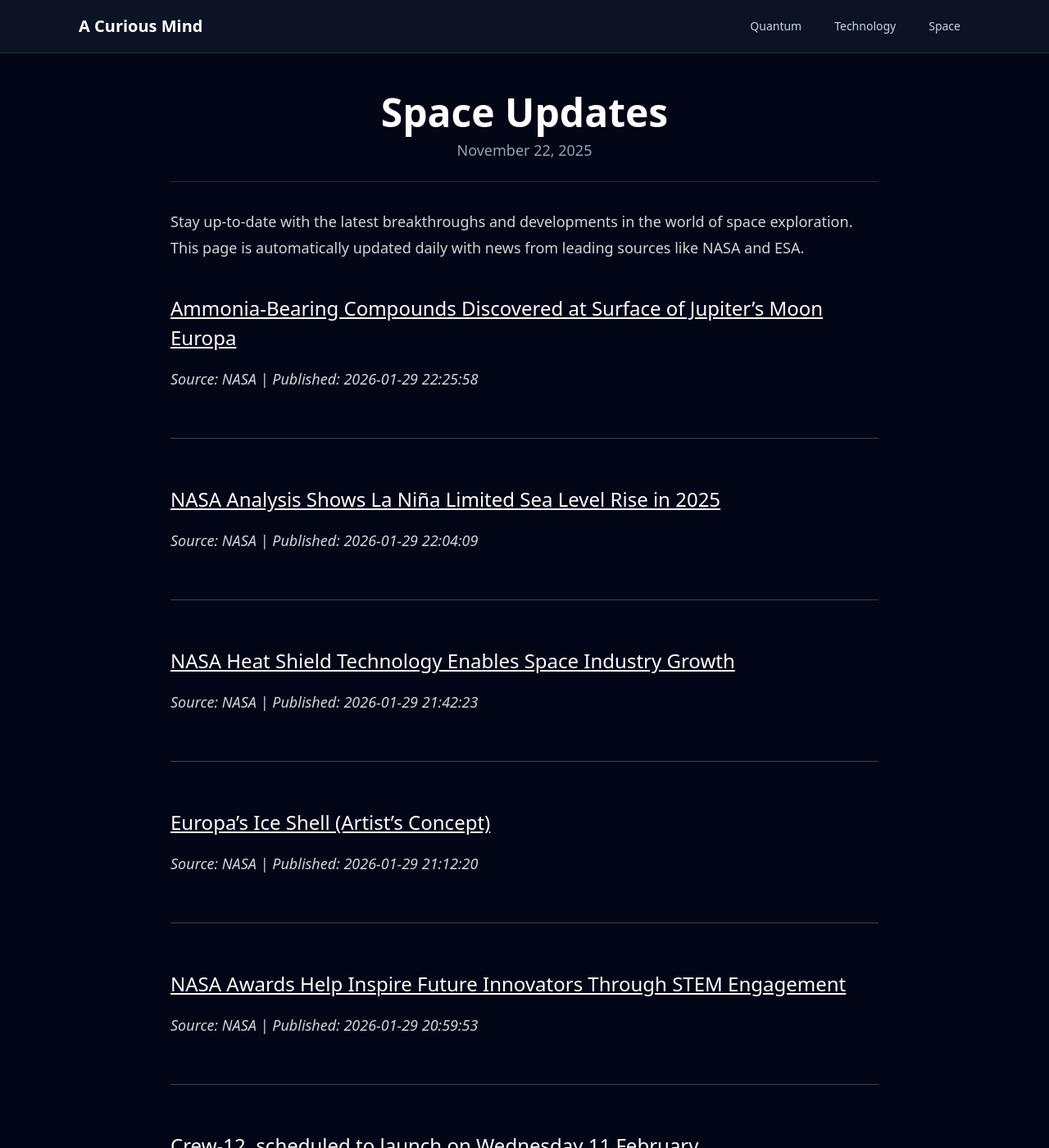
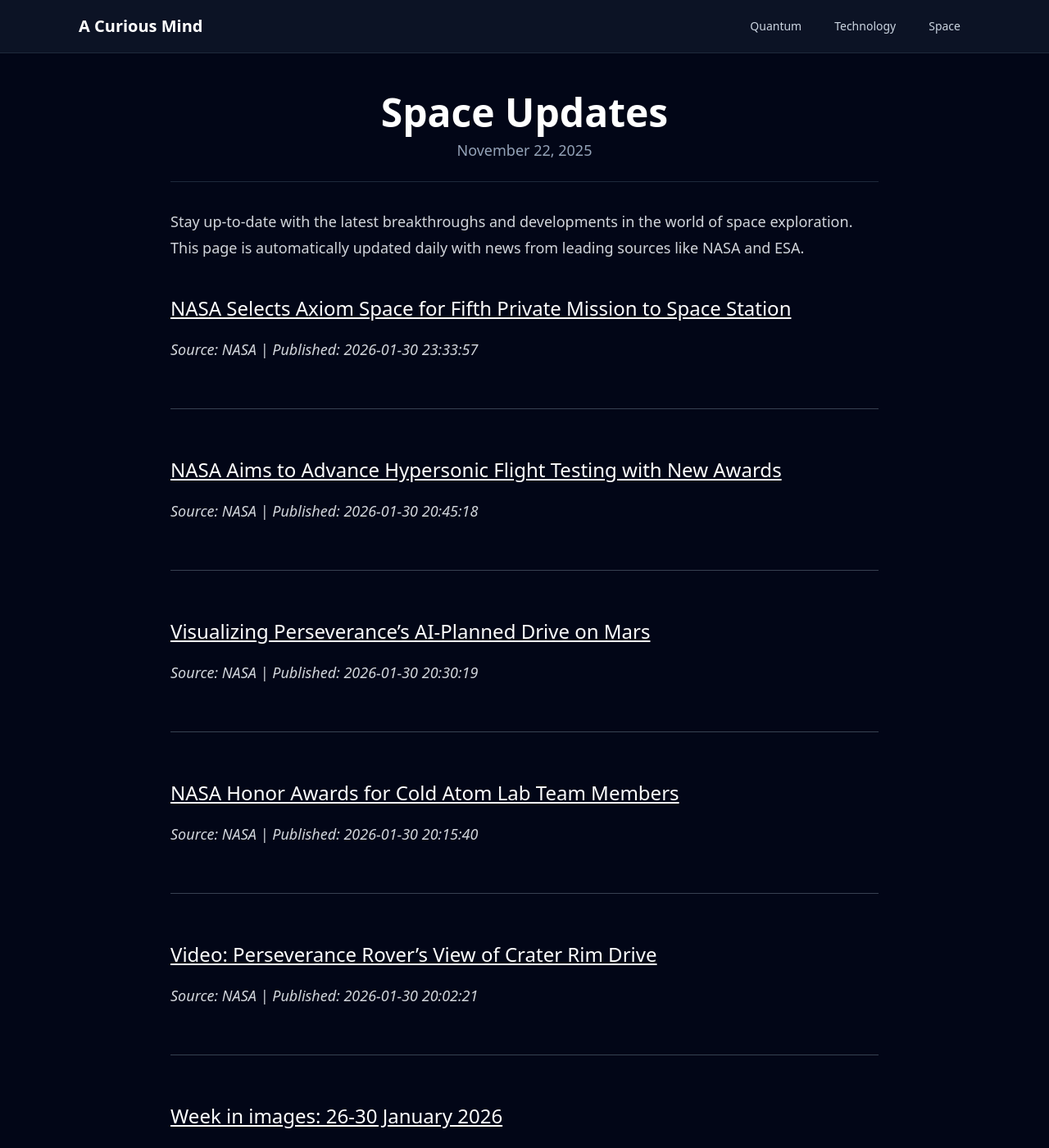
Before and after one commit to onehl7/onehl7.github.io, a Jekyll site: the page built from _posts/2025-11-22-space-updates.md, in a window 1280 px wide and 1400 px high. Shown: the whole window at 82% size. Built offline with Jekyll 4.4.1, drawn with Linux system fonts in a browser that asks for light colours; nearby versions of some CDN libraries; some of the changed text lies outside the part shown.

Commit message:
Update space news data

```diff
--- a/_data/space_news.json
+++ b/_data/space_news.json
@@ -1,57 +1,57 @@
 [
   {
     "source": "NASA",
-    "title": "Ammonia-Bearing Compounds Discovered at Surface of Jupiter\u2019s Moon Europa",
-    "link": "https://science.nasa.gov/photojournal/ammonia-bearing-compounds-discovered-at-surface-of-jupiters-moon-europa/",
-    "published": "2026-01-29 22:25:58"
+    "title": "NASA Selects Axiom Space for Fifth Private Mission to Space Station",
+    "link": "https://www.nasa.gov/news-release/nasa-selects-axiom-space-for-fifth-private-mission-to-space-station/",
+    "published": "2026-01-30 23:33:57"
   },
   {
     "source": "NASA",
-    "title": "NASA Analysis Shows La Ni\u00f1a Limited Sea Level Rise in 2025",
-    "link": "https://science.nasa.gov/photojournal/nasa-analysis-shows-la-nina-limited-sea-level-rise-in-2025/",
-    "published": "2026-01-29 22:04:09"
+    "title": "NASA Aims to Advance Hypersonic Flight Testing with New Awards",
+    "link": "https://www.nasa.gov/aeronautics/nasa-aims-to-advance-hypersonic-flight-testing-with-new-awards/",
+    "published": "2026-01-30 20:45:18"
   },
   {
     "source": "NASA",
-    "title": "NASA Heat Shield Technology Enables Space Industry Growth",
-    "link": "https://www.nasa.gov/directorates/stmd/nasa-heat-shield-technology-enables-space-industry-growth/",
-    "published": "2026-01-29 21:42:23"
+    "title": "Visualizing Perseverance\u2019s AI-Planned Drive on Mars",
+    "link": "https://science.nasa.gov/photojournal/visualizing-perseverances-ai-planned-drive-on-mars/",
+    "published": "2026-01-30 20:30:19"
   },
   {
     "source": "NASA",
-    "title": "Europa\u2019s Ice Shell (Artist\u2019s Concept)",
-    "link": "https://science.nasa.gov/photojournal/europas-ice-shell-artists-concept/",
-    "published": "2026-01-29 21:12:20"
+    "title": "NASA Honor Awards for Cold Atom Lab Team Members",
+    "link": "https://science.nasa.gov/missions/station/iss-research/cold-atom-laboratory/nasa-honor-awards-for-cold-atom-lab-team-members/",
+    "published": "2026-01-30 20:15:40"
   },
   {
     "source": "NASA",
-    "title": "NASA Awards Help Inspire Future Innovators Through STEM Engagement",
-    "link": "https://www.nasa.gov/news-release/nasa-awards-help-inspire-future-innovators-through-stem-engagement/",
-    "published": "2026-01-29 20:59:53"
+    "title": "Video: Perseverance Rover\u2019s View of Crater Rim Drive",
+    "link": "https://science.nasa.gov/photojournal/video-perseverance-rovers-view-of-crater-rim-drive/",
+    "published": "2026-01-30 20:02:21"
   },
   {
     "source": "ESA",
-    "title": "Crew-12, scheduled to launch on Wednesday 11 February",
-    "link": "https://www.esa.int/Science_Exploration/Human_and_Robotic_Exploration/Crew-12_scheduled_to_launch_on_Wednesday_11_February",
-    "published": "2026-01-29 08:24:00"
+    "title": "Week in images: 26-30 January 2026",
+    "link": "https://www.esa.int/About_Us/Week_in_images/Week_in_images_26-30_January_2026",
+    "published": "2026-01-30 14:10:00"
   },
   {
     "source": "ESA",
-    "title": "ESA at the European Space Conference - Day 2",
-    "link": "https://www.esa.int/About_Us/Corporate_news/ESA_at_the_European_Space_Conference_-_Day_2",
-    "published": "2026-01-28 16:15:00"
+    "title": "Laurent Jaffart appointed Director of Resilience, Navigation and Connectivity",
+    "link": "https://www.esa.int/Newsroom/Press_Releases/Laurent_Jaffart_appointed_Director_of_Resilience_Navigation_and_Connectivity",
+    "published": "2026-01-30 10:20:00"
   },
   {
     "source": "ESA",
-    "title": "European Space Conference in Bruxelles: ESA DG keynote address on the second day",
-    "link": "https://www.esa.int/ESA_Multimedia/Videos/2026/01/European_Space_Conference_in_Bruxelles_ESA_DG_keynote_address_on_the_second_day",
-    "published": "2026-01-28 12:30:00"
+    "title": "New satellite view of Tibet\u2019s tectonic clash",
+    "link": "https://www.esa.int/Applications/Observing_the_Earth/Copernicus/Sentinel-1/New_satellite_view_of_Tibet_s_tectonic_clash",
+    "published": "2026-01-30 10:00:00"
   },
   {
     "source": "ESA",
-    "title": "1400 quirky objects found in Hubble's archive",
-    "link": "https://www.esa.int/Science_Exploration/Space_Science/1400_quirky_objects_found_in_Hubble_s_archive",
-    "published": "2026-01-27 15:00:00"
+    "title": "Earth from Space: Rudong coast, China",
+    "link": "https://www.esa.int/ESA_Multimedia/Images/2026/01/Earth_from_Space_Rudong_coast_China",
+    "published": "2026-01-30 09:00:00"
   },
   {
     "source": "ESA",
```
